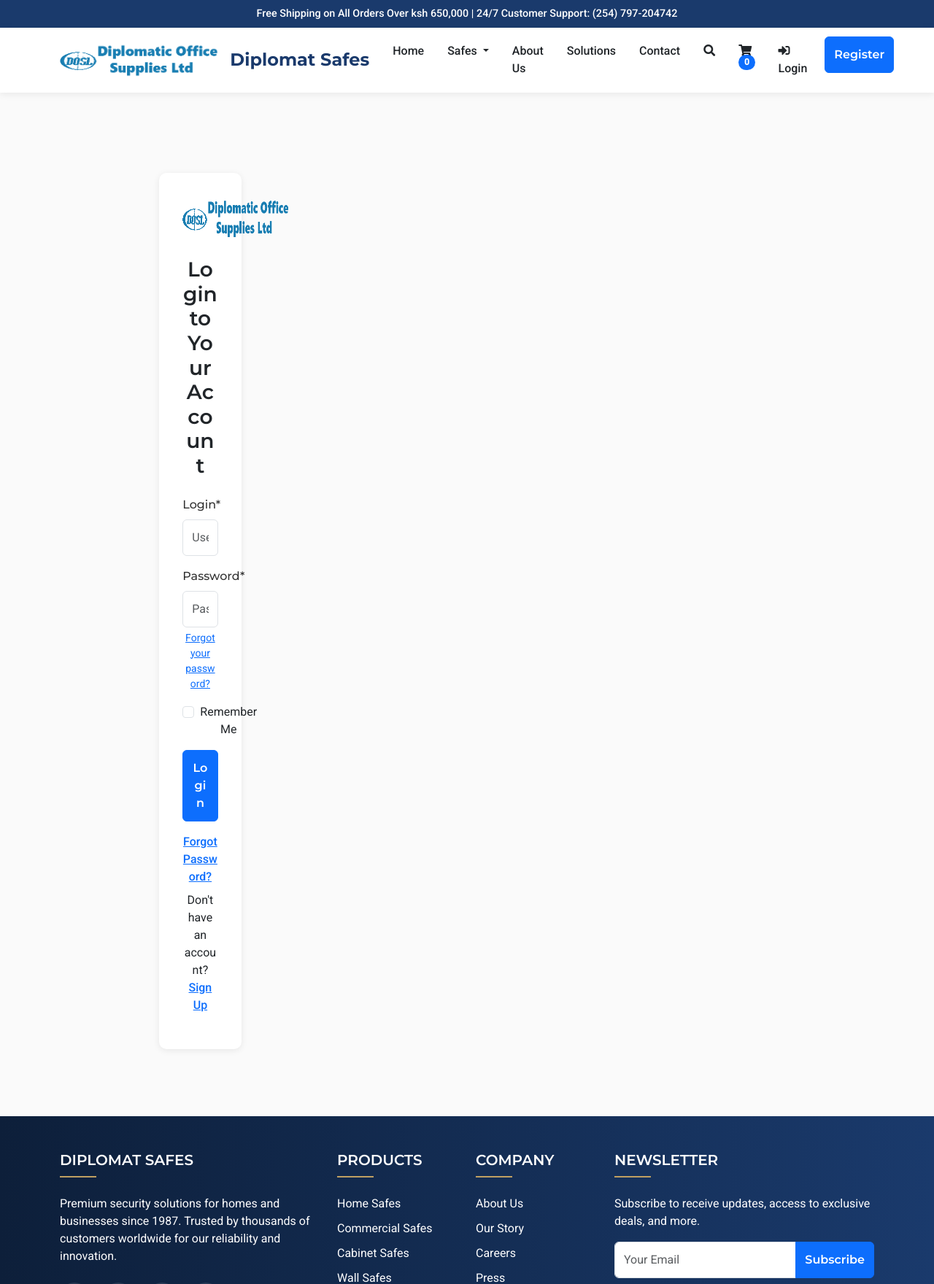
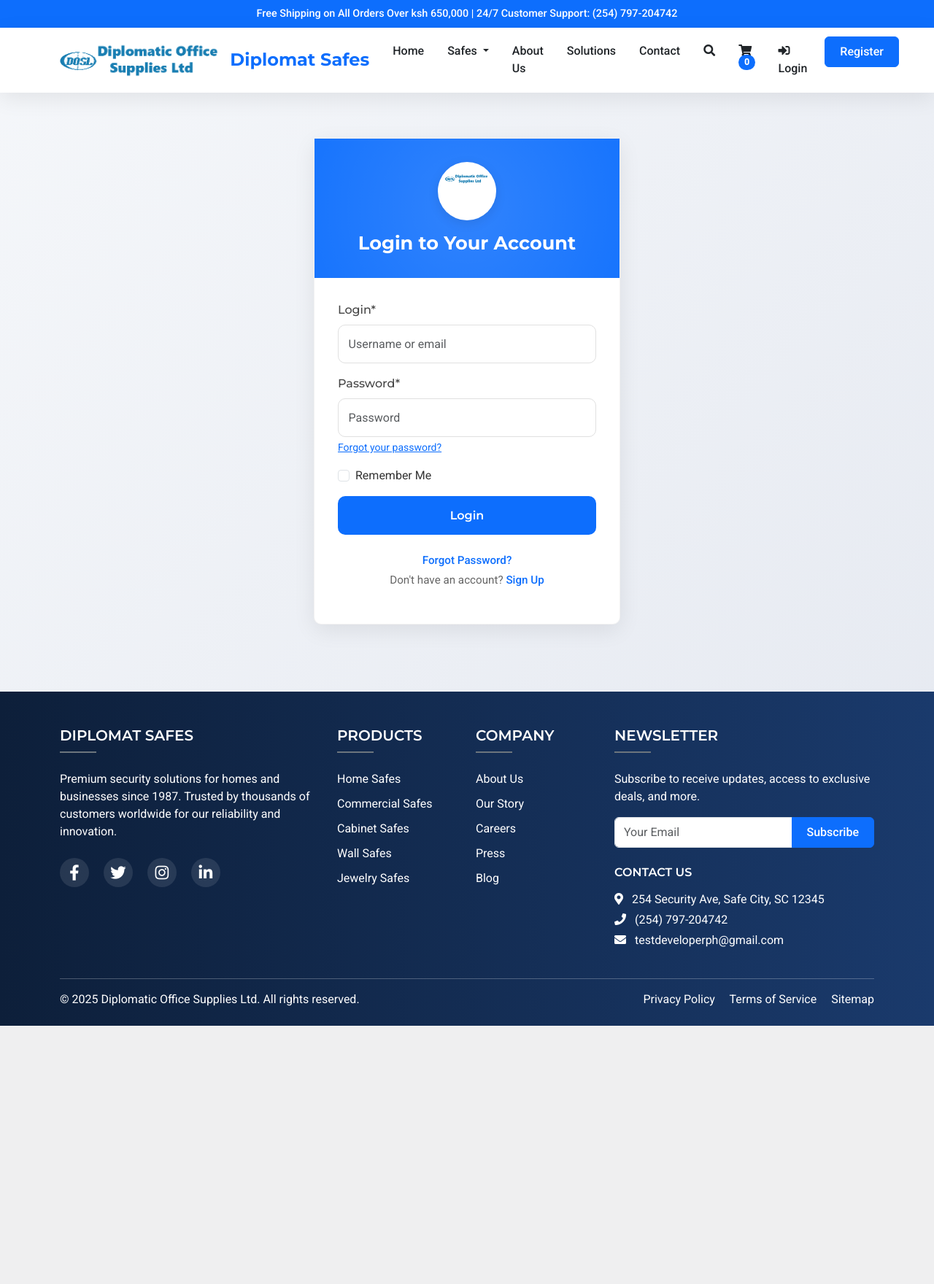
Before and after one commit to MachariaP/safes-shop, a Django app: page /accounts/login/ in a window 1280 px wide. Shown: the top 1760 px of the page at 73% size. After the commit the page ends 1406 px from the top, so only its background shows below. Run offline with Django 5.2, Linux system fonts and the light colour scheme; data that the repository does not hold is empty; parts of the project's set-up code (start-up, migrations or seed data) failed here and were passed over; some libraries are stand-ins or nearby versions.

Commit message:
Redesign login.html for professional look
- Updated to use auth.css with card layout and gradient header.
- Added loading spinner for submit button.
- Included auth.js for password toggle and form handling.
- Kept crispy-forms for form rendering.

```diff
--- a/templates/account/login.html
+++ b/templates/account/login.html
@@ -2,20 +2,21 @@
 {% load static crispy_forms_tags %}
 
 {% block extra_css %}
-<link rel="stylesheet" href="{% static 'css/login.css' %}">
+<link rel="stylesheet" href="{% static 'css/auth.css' %}">
 {% endblock %}
 
 {% block title %}Login - Diplomat Safes{% endblock %}
 
 {% block content %}
-<div class="container login-container">
-    <div class="row justify-content-center">
-        <div class="col-12 col-md-6 col-lg-4">
-            <div class="card shadow-sm mt-5">
-                <div class="card-body text-center">
-                    <img src="{% static 'images/logo.png' %}" alt="Diplomat Safes Logo" class="login-logo mb-4" height="60">
-                    <h3 class="mb-4">Login to Your Account</h3>
-
+<div class="auth-container">
+    <div class="auth-card">
+        <div class="auth-header">
+            <div class="auth-logo">
+                <img src="{% static 'images/logo.png' %}" alt="Diplomat Safes Logo">
+            </div>
+            <h1 class="auth-title">Login to Your Account</h1>
+        </div>
+        <div class="auth-body">
             {% if messages %}
                 {% for message in messages %}
                     <div class="alert {% if message.tags == 'error' %}alert-danger{% else %}alert-{{ message.tags }}{% endif %} alert-dismissible fade show" role="alert">
@@ -24,30 +25,36 @@
                     </div>
                 {% endfor %}
             {% endif %}
-
-                    <form method="post" action="{% url 'account_login' %}" class="login-form">
-                        {% csrf_token %}
             {% if form.non_field_errors %}
-                            <div class="alert alert-danger">
+                <div class="alert alert-danger alert-dismissible fade show">
                     {{ form.non_field_errors }}
+                    <button type="button" class="btn-close" data-bs-dismiss="alert" aria-label="Close"></button>
                 </div>
             {% endif %}
+            <form method="post" action="{% url 'account_login' %}" class="auth-form" id="loginForm">
+                {% csrf_token %}
                 {{ form|crispy }}
-                        <button type="submit" class="btn btn-primary w-100 mb-3">Login</button>
+                <button type="submit" class="btn btn-auth">
+                    <span class="spinner-border spinner-border-sm" aria-hidden="true"></span>
+                    Login
+                </button>
                 {% if redirect_field_value %}
                     <input type="hidden" name="{{ redirect_field_name }}" value="{{ redirect_field_value }}">
                 {% endif %}
             </form>
-
-                    <p class="mb-2">
-                        <a href="{% url 'account_reset_password' %}" class="text-primary">Forgot Password?</a>
+            <div class="auth-footer">
+                <p class="mb-1">
+                    <a href="{% url 'account_reset_password' %}" class="auth-link">Forgot Password?</a>
                 </p>
                 <p>
-                        Don't have an account? <a href="{% url 'account_signup' %}" class="text-primary">Sign Up</a>
+                    Don't have an account? <a href="{% url 'account_signup' %}" class="auth-link">Sign Up</a>
                 </p>
             </div>
         </div>
     </div>
 </div>
-</div>
 {% endblock %}
+
+{% block extra_js %}
+<script src="{% static 'js/auth.js' %}"></script>
+{% endblock %}
```
Lines whose indentation alone changed are shown as unchanged.
